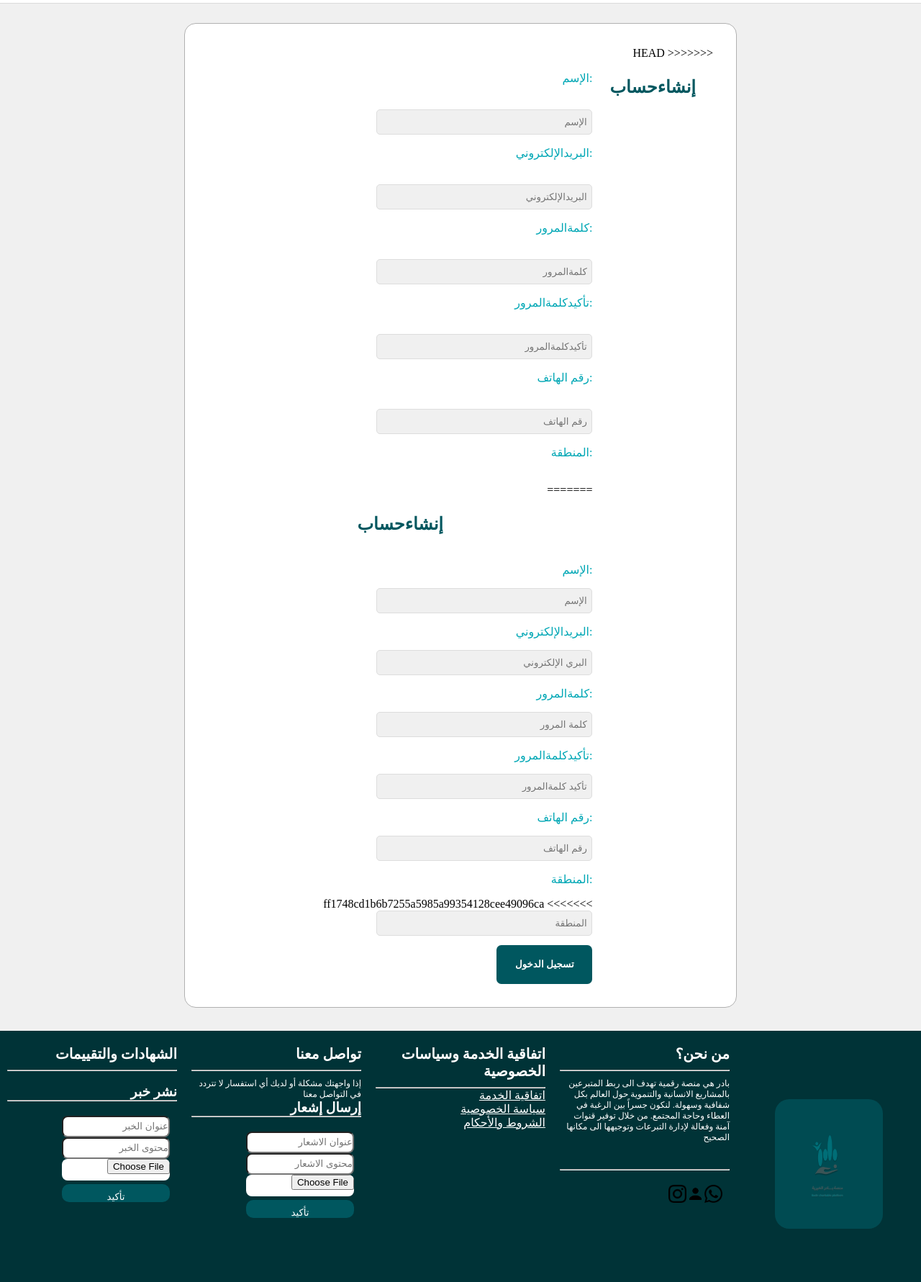
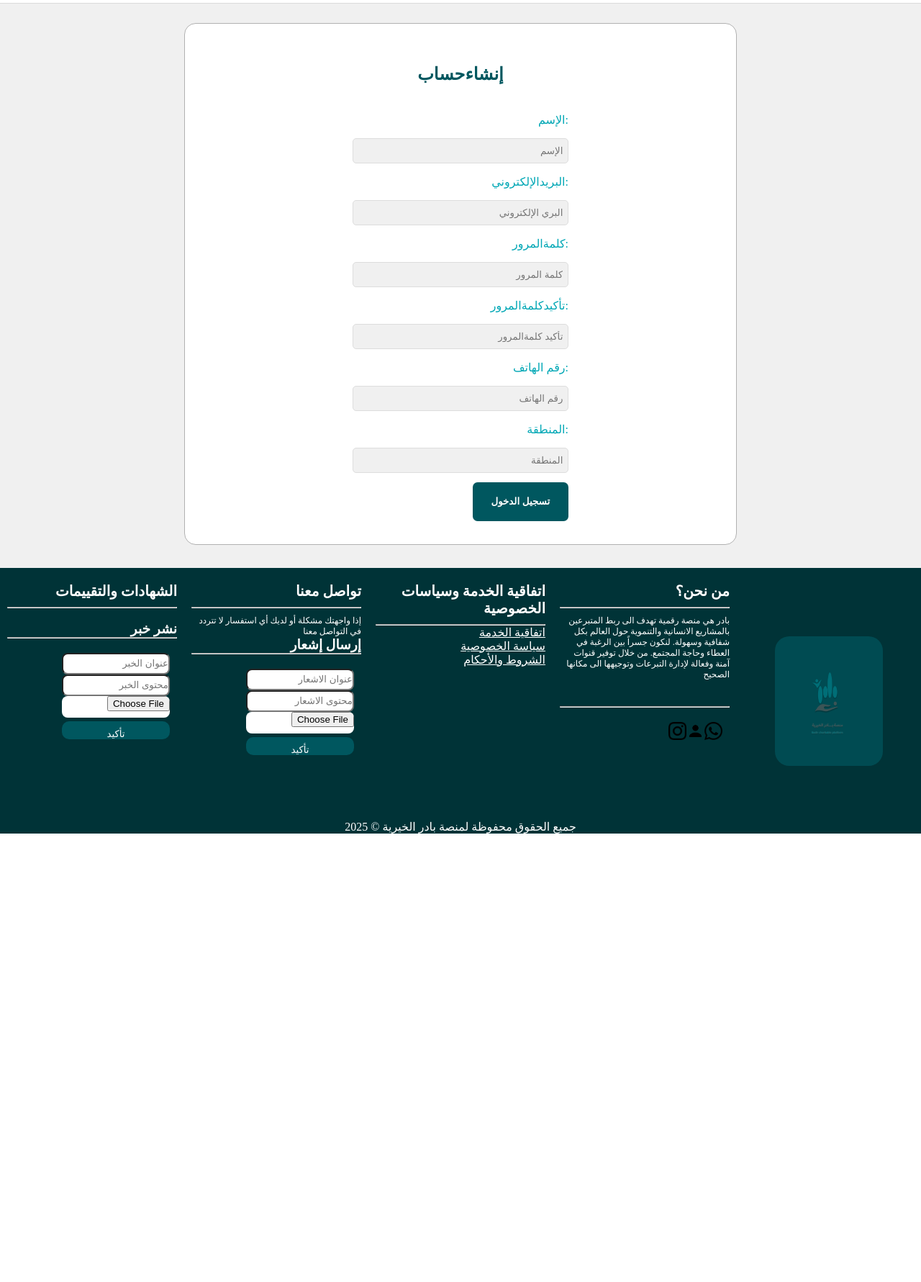
Before and after one commit to zeey4d/Acad, a PHP site: page /users_create in a window 1280 px wide. Shown: the part 80-1861 px from the top of the page at 72% size. After the commit the page ends 1238 px from the top, so only its background shows below. Run offline with PHP 8.4, Linux system fonts and the light colour scheme; a stand-in replaces the project's code that opens the database connection; some libraries are stand-ins or nearby versions; some web fonts are replaced.

```diff
--- a/views/pages/users/create_view.php
+++ b/views/pages/users/create_view.php
@@ -8,22 +8,6 @@
   <!-- انشاء حساب جديد -->
   <section class="form_signup" a>
 
-<<<<<<< HEAD
-    <div class="create" >
-      <h1>إنشاءحساب</h1>
-      <form action="/uders_store" method="post">
-        <label for="name">:الإسم</label><br>
-        <input id="name" type="text" name="name" placeholder="الإسم"><br>
-        <label for="email">:البريدالإلكتروني</label><br>
-        <input id="email" type="email" name="email" placeholder="البريدالإلكتروني"><br>
-        <label for="password">:كلمةالمرور</label><br>
-        <input id="password" type="password" name="password" placeholder="كلمةالمرور"><br>
-        <label for="confirm_password">:تأكيدكلمةالمرور</label><br>
-        <input id="confirm_password" type="password" name="confirm_password" placeholder="تأكيدكلمةالمرور"><br>
-        <label for="phone_number">:رقم الهاتف</label><br>
-        <input id="phone_number" type="text" name="phone_number" placeholder="رقم الهاتف"><br>
-        <label for="place">:المنطقة</label><br>
-=======
     <div class="create">
       <div>
       <h1>إنشاءحساب</h1>
@@ -39,7 +23,6 @@
         <label for="phone_number">:رقم الهاتف</label>
         <input id="phone_number" type="text" name="phone_number" placeholder="رقم الهاتف">
         <label for="place">:المنطقة</label>
->>>>>>> ff1748cd1b6b7255a5985a99354128cee49096ca
         <input id="place" type="text" name="place" placeholder="المنطقة"><br>
         <button class="button" id="button">تسجيل الدخول</button>
 
```
